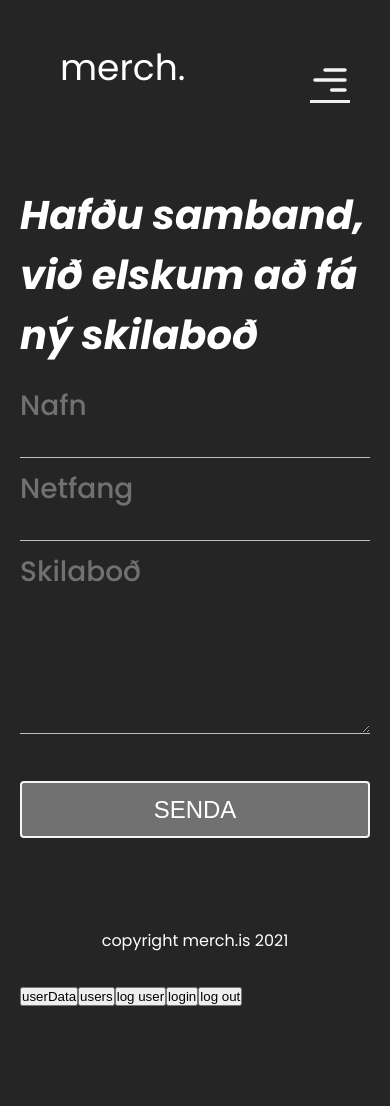
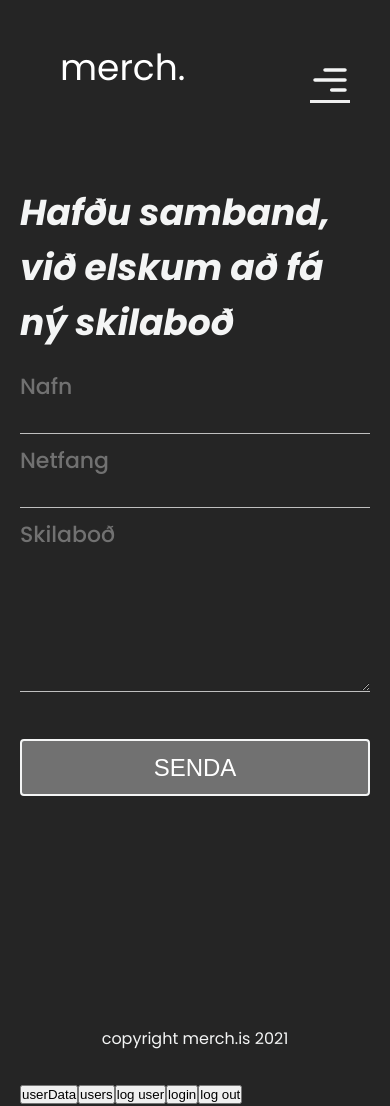
Before and after one commit to alexanderjarl91/merch.is, a Next.js app: page /hafa_samband in a window 390 px wide. Before the commit the page ends 1008 px from the top, so only its background shows below. Built offline with nearby package versions, Linux system fonts and the light colour scheme; no server answers; the database is empty.

Commit message:
tiny fix on burger

```diff
--- a/styles/Hafa_samabnd.module.css
+++ b/styles/Hafa_samabnd.module.css
@@ -10,7 +10,7 @@
     margin-top: 30px;
     font-weight: 700;
     font-style: italic;
-    font-size: 40px;
+    font-size: 36px;
     margin-bottom: 20px;
   }
   @media (min-width: 900px) {
@@ -25,12 +25,17 @@
           margin-top: 50px;
           margin-left: 10px;
     }}
+    .contact_label{
+      font-size: 22px;
+      font-weight: 500;
+      color: rgba(196, 196, 196, 0.48);
+  }
+    @media (min-width: 900px) {
   .contact_label{
       font-size: 28px;
       font-weight: 500;
       color: rgba(196, 196, 196, 0.48);
-
-  }
+  }}
   .contact_input {
       outline: none;
       font-size: 24px;
--- a/styles/Navbar.module.css
+++ b/styles/Navbar.module.css
@@ -42,7 +42,6 @@
     padding: 10px 40px;
     text-decoration: none;
     color: #1e1e1e;
-    text-transform: uppercase;
     font-weight: bold;
     font-size: 18px;
 }}
--- a/styles/Um_okkur.module.css
+++ b/styles/Um_okkur.module.css
@@ -1,3 +1,6 @@
+.container {
+
+}
 @media (min-width: 900px) {
 .container {
   display: grid;
--- a/styles/globals.css
+++ b/styles/globals.css
@@ -18,7 +18,7 @@ Bold 700 italic
 
 html,
 body {
-  color: white;
+  color: #F4F5F5;;
   font-family: 'Poppins', sans-serif;
   background-color: #252525;
   margin-right: 10px;
@@ -46,13 +46,14 @@ a {
     position: fixed;
     top: 0;
     background: #F4F5F5;
-    right: 0;
+    left: 0;
     bottom: 0;
     height: 100vh;
     width: 0;
     overflow: hidden;
     text-align: center;
     z-index: 9;
+    transition:  0.3s;
   }
 }
 @media (max-width: 860px) {
@@ -73,5 +74,5 @@ footer {
   display: block;
   text-align: center;
   padding: 30px 0;
-  margin-top: 60px;
+  margin-top: 200px;
 }
```
